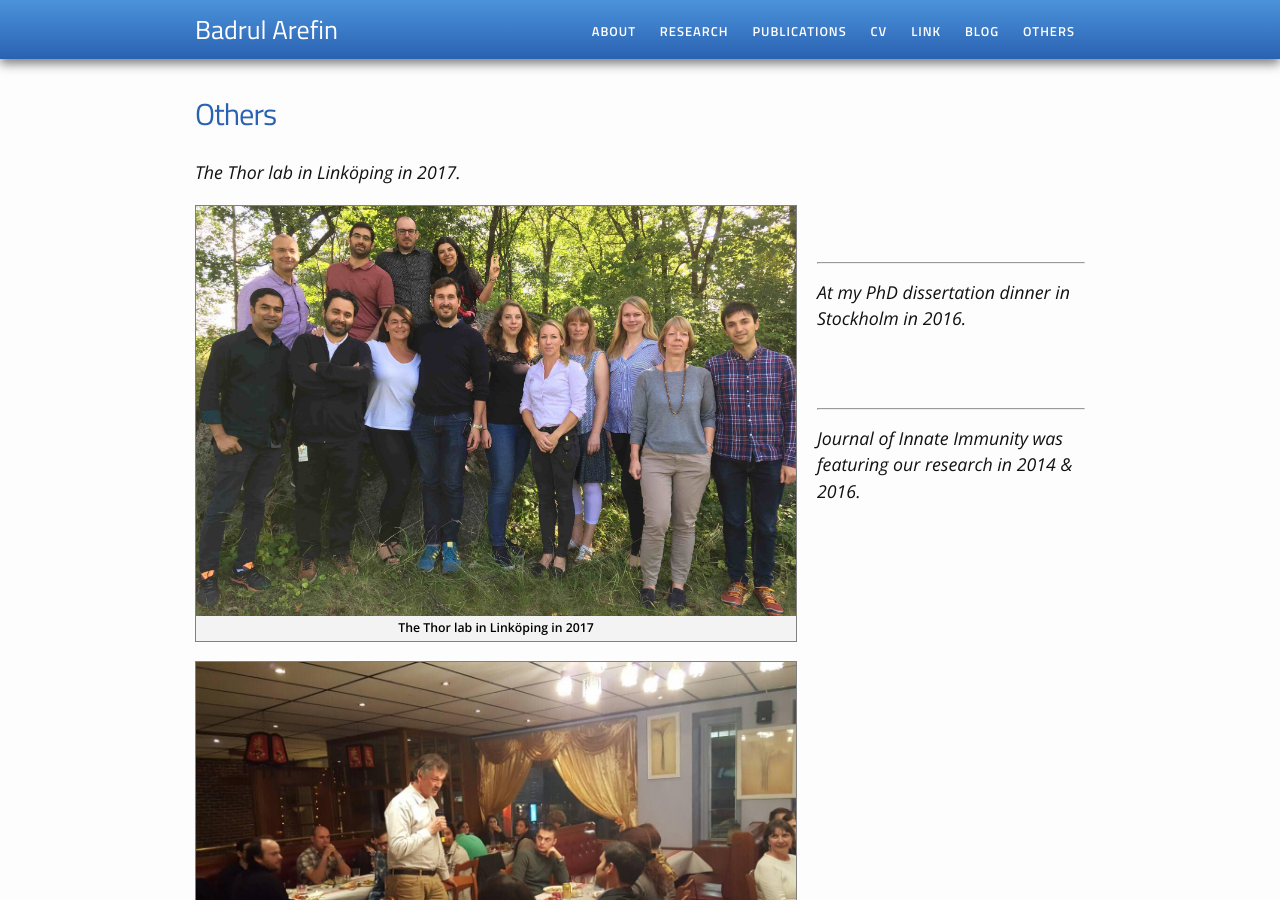
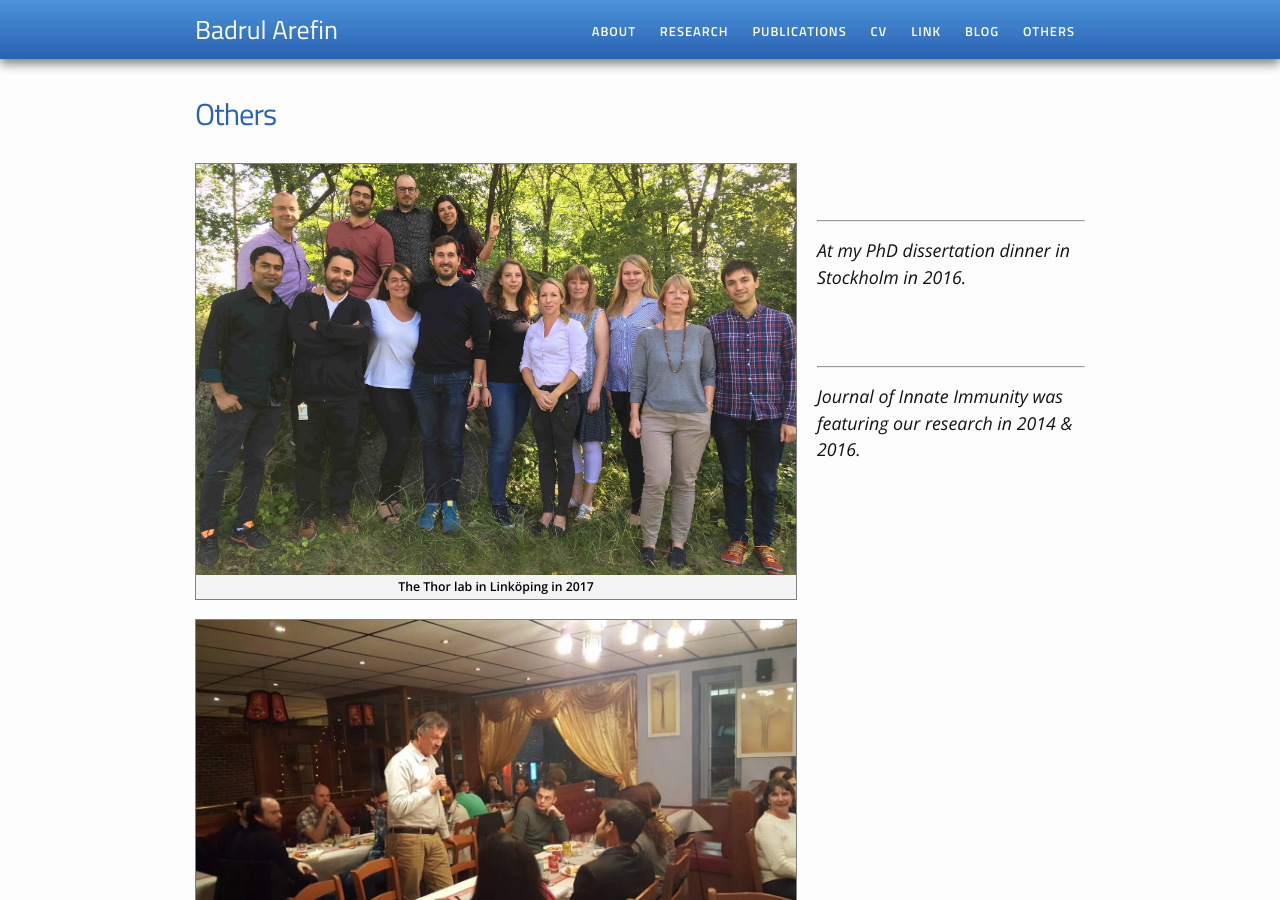
Before and after one commit to Badrul-Arefin/badrul-arefin.github.io, a Jekyll site: the page built from Others/others.md, in a window 1280 px wide and 900 px high. Built offline with Jekyll 4.4.1, drawn with Linux system fonts in a browser that asks for light colours.

Commit message:
Update others.md

```diff
--- a/Others/others.md
+++ b/Others/others.md
@@ -42,7 +42,7 @@ permalink: /others/
 
 
 
-### The Thor lab in Linköping in 2017.
+
 
 <div class="image-wrapper-1">
   {% include image.html url="/images/Thorlab.jpg" caption="<b>The Thor lab in Linköping in 2017 </b>" width=600 align="left" %}
```
